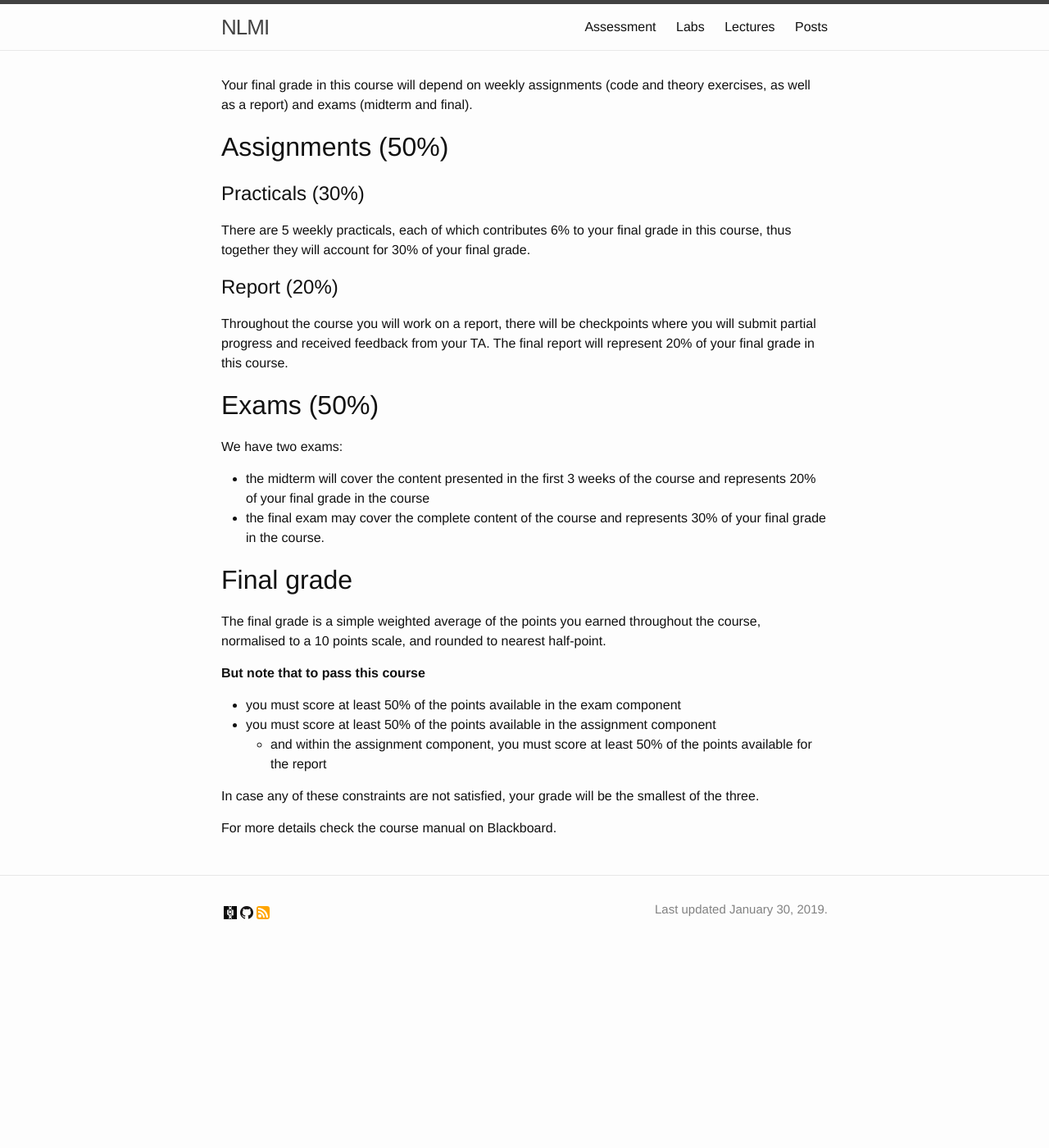
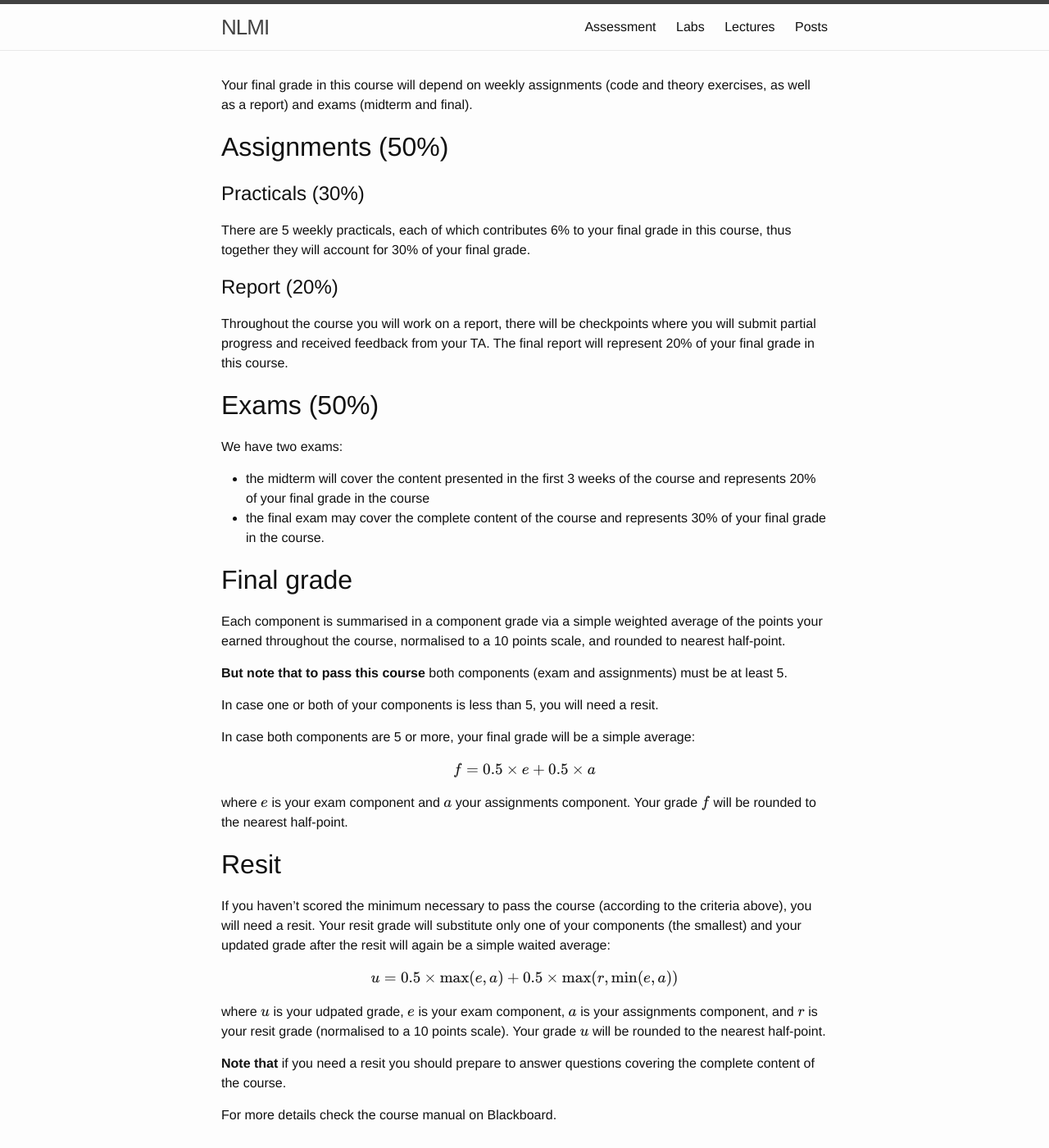
Before and after one commit to cl-illc/nlmi, a Jekyll site: the page built from assessment.md, in a window 1280 px wide and 1400 px high. Shown: the whole window at 82% size. Built offline with Jekyll 4.4.1, drawn with Linux system fonts in a browser that asks for light colours; formulas are drawn with MathJax 3.

Commit message:
Assessment 2019 with resit rules

```diff
--- a/assessment.md
+++ b/assessment.md
@@ -28,14 +28,31 @@ We have two exams:
 
 # Final grade
 
-The final grade is a simple weighted average of the points you earned throughout the course, normalised to a 10 points scale, and rounded to nearest half-point.
+Each component is summarised in a component grade via a simple weighted average of the points your earned throughout the course, normalised to a 10 points scale, and rounded to nearest half-point.
 
-**But note that to pass this course**
+**But note that to pass this course** both components (exam and assignments) must be at least 5.
 
-* you must score at least 50% of the points available in the exam component
-* you must score at least 50% of the points available in the assignment component
-    * and within the assignment component, you must score at least 50% of the points available for the report
+In case one or both of your components is less than 5, you will need a resit.
 
-In case any of these constraints are not satisfied, your grade will be the smallest of the three.
+In case both components are 5 or more, your final grade will be a simple average:
+
+\begin{equation}
+f = 0.5 \times e + 0.5 \times a
+\end{equation}
+
+where $$e$$ is your exam component and $$a$$ your assignments component. Your grade $$f$$ will be rounded to the nearest half-point.
+
+
+# Resit
+
+If you haven't scored the minimum necessary to pass the course (according to the criteria above), you will need a resit. Your resit grade will substitute only one of your components (the smallest) and your updated grade after the resit will again be a simple waited average:
+
+\begin{equation}
+u = 0.5 \times \max(e, a) + 0.5 \times \max(r, \min(e, a))
+\end{equation}
+
+where $$u$$ is your udpated grade, $$e$$ is your exam component, $$a$$ is your assignments component, and $$r$$ is your resit grade (normalised to a 10 points scale). Your grade $$u$$ will be rounded to the nearest half-point.
+
+**Note that** if you need a resit you should prepare to answer questions covering the complete content of the course.
 
 For more details check the course manual on Blackboard.
```
